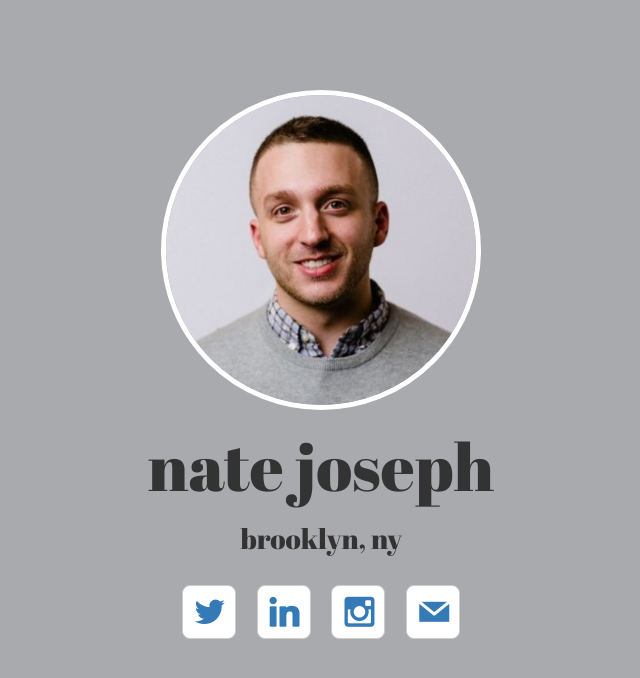
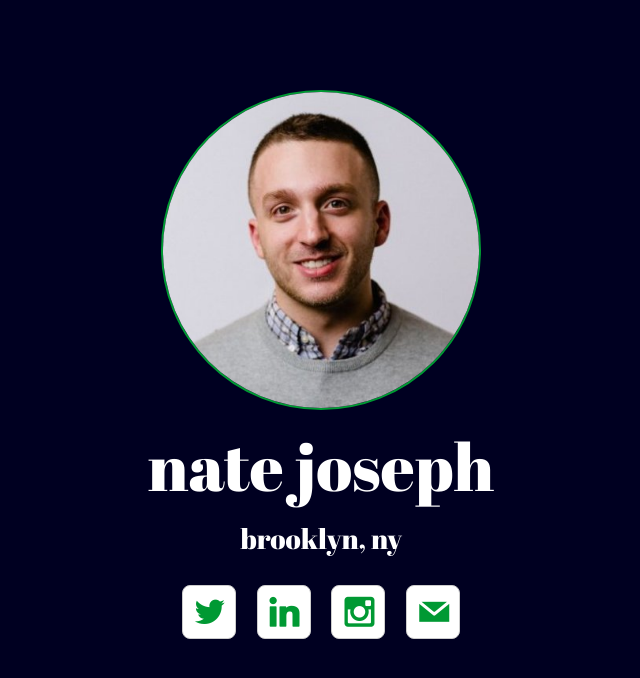
Before and after one commit to n8joseph/n8joseph, a plain HTML site: page index.html in a window 1280 px wide. Shown: the whole page, without its empty margins (319-959 px from the left). Drawn offline with nearby package versions, Linux system fonts and the light colour scheme; files whose address does not match are found by name.

Commit message:
changed color scheme

```diff
--- a/css/styles.css
+++ b/css/styles.css
@@ -1,5 +1,6 @@
 body {
-	background: rgba(133, 135, 141, 0.7);
+	/* background: rgba(133, 135, 141, 0.7); */
+	background: rgb(0,0,33);
 	font-family: 'PT Serif', serif;
 	font-size: 20px;
 	font-weight: 500;
@@ -8,11 +9,12 @@ body {
 .LBlock img{
 	height: 320px;
 	width: 320px;
-	border: 5px solid white;
+	border: 2px solid #009933
 }
 
 .LBlock {
 	margin-top: 90px;
+
 }
 
 .RBlock {
@@ -23,7 +25,7 @@ body {
 }
 
 .RBlock p{
-	color: #337ab7;
+	color: #ffcc00;
 }
 
 .bulletrow {
@@ -37,16 +39,19 @@ body {
 h1 {
 	font-family: 'Abril Fatface', serif;
 	font-size: 66px;
-
+	color: white;
 	margin-top: 20px;
 }
 
 h3 {
 	font-family: 'Abril Fatface', serif;
 	font-size: 28px;
+	color: white;
 	margin-bottom: 32px;
 
 }
+
+
 
 
 
@@ -63,6 +68,7 @@ h3 {
     font-weight: normal;
     font-style: normal;
     text-transform: initial;
+
 }
 
 .social-icon-row button {
@@ -71,25 +77,10 @@ h3 {
 	margin-right: 8px;
 	margin-left: 8px;
 	border-radius: 8px;
+
 }
 
-.socicon {
-  position: relative;
-  top: 1px;
-  display: inline-block;
-  font-family: 'socicon';
-  font-style: normal;
-  font-weight: normal;
-  line-height: 1;
-  -webkit-font-smoothing: antialiased;
-  font-size: 30px;
-  margin-left: 0px;
-  text-decoration: none;
-}
 
-.socicon:empty{
-    width: 1em;
-}
 
 .socicon-twitter:before { content: "a"; }
 .socicon-facebook:before { content: "b"; }
@@ -185,6 +176,27 @@ h3 {
 .socicon-angellist:before { content: "€"; }
 .socicon-periscope:before { content: "0"; }
 
-.nohover:hover {
+.socicon {
+  position: relative;
+  top: 1px;
+  display: inline-block;
+  font-family: 'socicon';
+  font-style: normal;
+  font-weight: normal;
+  line-height: 1;
+  -webkit-font-smoothing: antialiased;
+  font-size: 30px;
+  margin-left: 0px;
+  text-decoration: none;
+  color: #009933;
+}
+
+
+
+.socicon:empty{
+    width: 1em;
+}
+
+.nohover, .nohover:hover, .nohover:active, .nohover:visited {
 	text-decoration: none;
 }
--- a/index.html
+++ b/index.html
@@ -18,18 +18,26 @@
           <h1 class="text-center">nate joseph</h1>
           <h3 class="text-center">brooklyn, ny</h3>
           <div class="row text-center social-icon-row">
+            <a href="http://www.twitter.com/n8joseph" target="_blank" class="nohover">
               <button type="button" class="btn btn-default">
-                <a href="http://www.twitter.com/n8joseph" target="_blank" class="socicon socicon-twitter nohover"></a>
+                  <span class="socicon socicon-twitter"></span>
               </button>
+            </a>
+            <a href="https://www.linkedin.com/in/natejoseph" target="_blank" class="nohover">
               <button type="button" class="btn btn-default">
-                <a href="https://www.linkedin.com/in/natejoseph" target="_blank" class="socicon socicon-linkedin nohover"></a>
+                  <span class="socicon socicon-linkedin"></span>
               </button>
+            </a>
+            <a href="https://instagram.com/n8joseph/" target="_blank" class="nohover">
               <button type="button" class="btn btn-default">
-                <a href="https://instagram.com/n8joseph/" target="_blank" class="socicon socicon-instagram nohover"></a>
+                  <span class="socicon socicon-instagram"></span>
               </button>
+            </a>
+            <a id="mail" class="nohover">
               <button type="button" class="btn btn-default">
-                <a id="mail" class="socicon socicon-mail nohover"></a>
+                  <span class="socicon socicon-mail"></span>
               </button>
+            </a>
           </div>
         </div>
 
```
Lines whose indentation alone changed are shown as unchanged.
